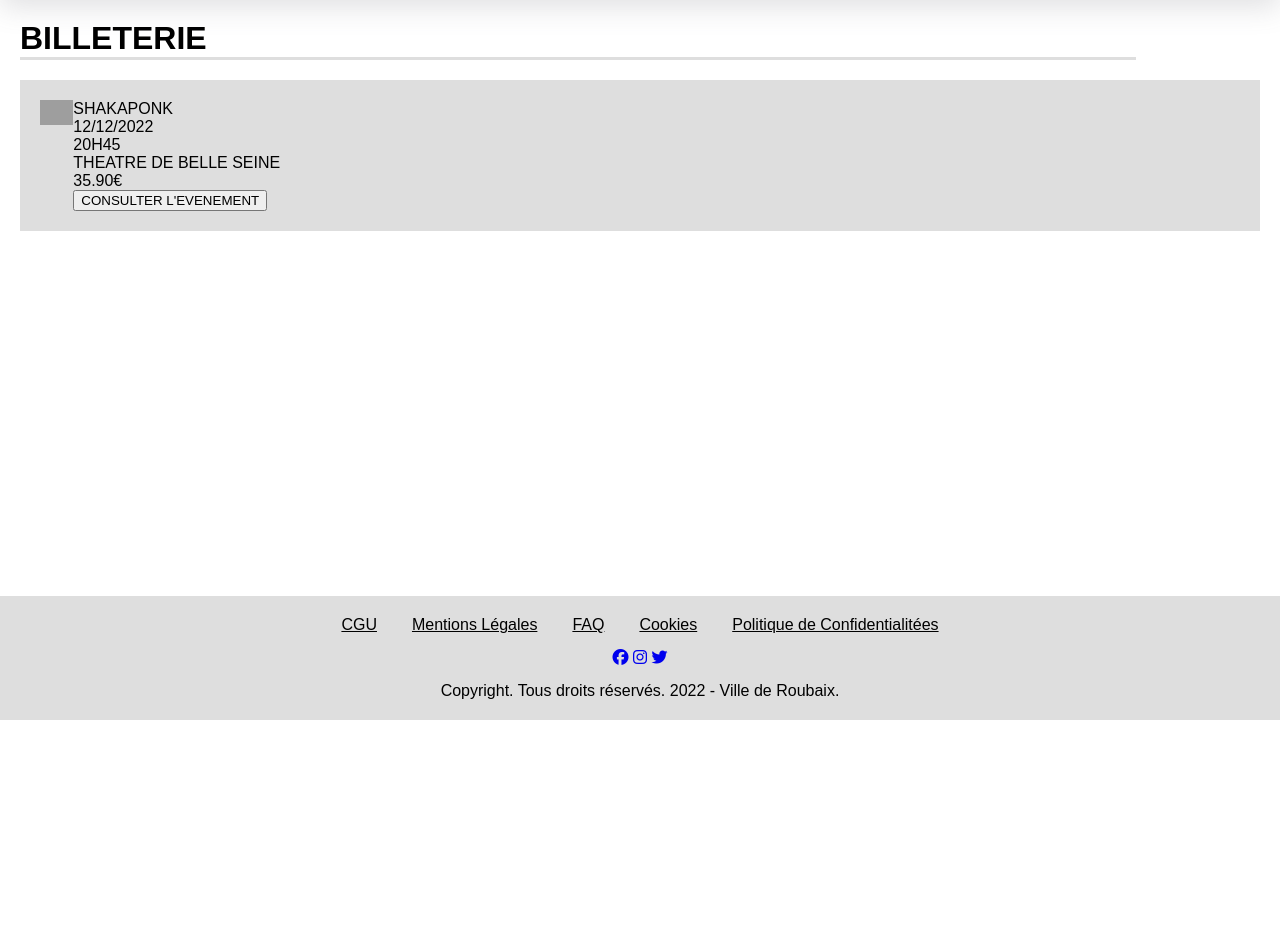
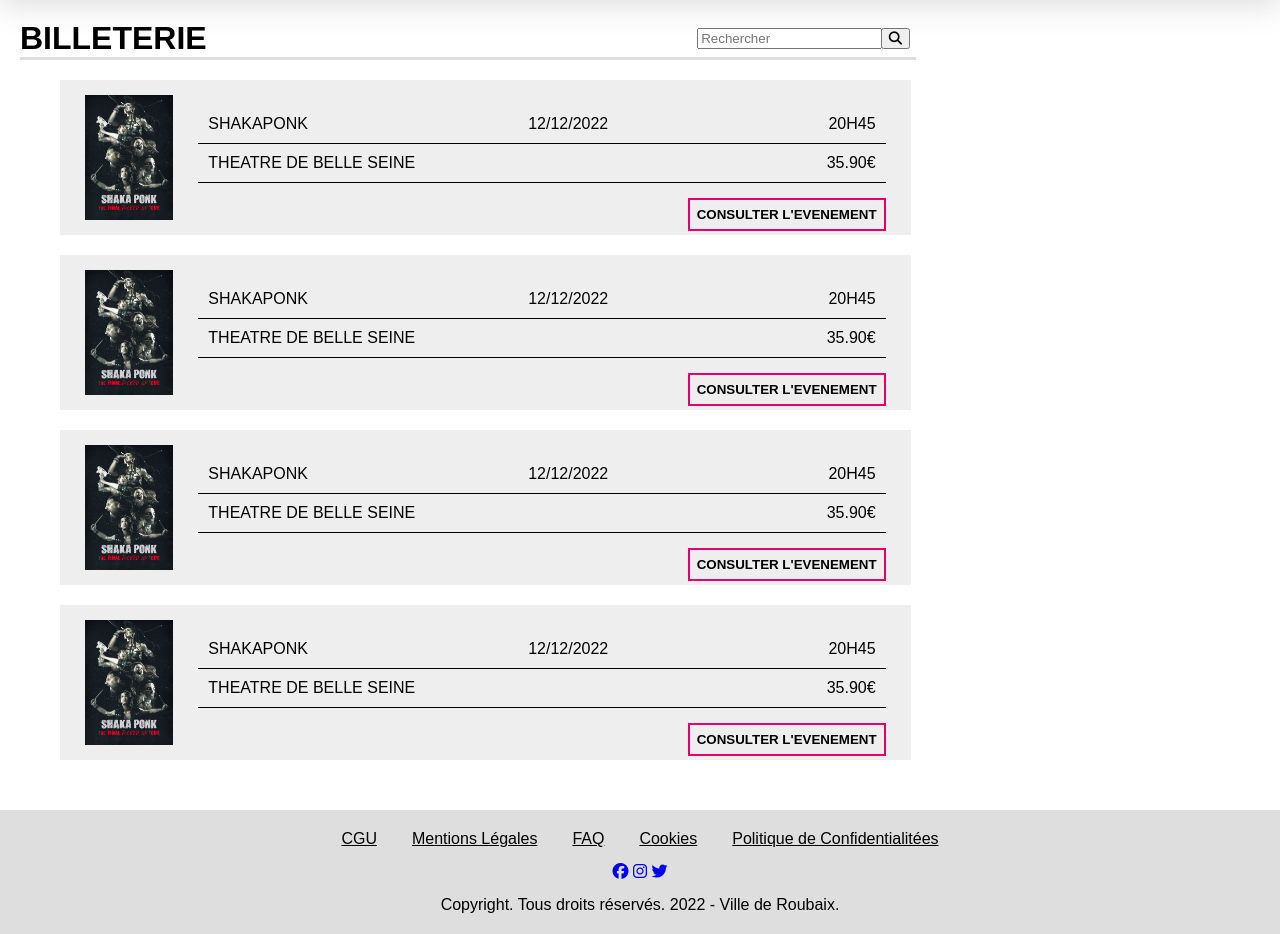
Before and after one commit to jpayet/mmi-sae-301, a Symfony app: template templates/billeterie/index.html.twig in a window 1280 px wide. Shown: the part 80-1014 px from the top of the page. Before the commit the page ends 800 px from the top, so only its background shows below. Run offline with Twig, Linux system fonts and the light colour scheme; the template is opened without the code that fills it, so the values that code supplies are empty; some libraries are stand-ins or nearby versions; grey boxes are pictures that could not be loaded.

Commit message:
style & cart

```diff
--- a/public/css/style.css
+++ b/public/css/style.css
@@ -40,19 +40,31 @@
     margin: 5px;
 }
 
+.entete{
+    margin: 20px;
+    width: 70%;
+}
+.cards{
+    width: 70%;
+}
 main{
     margin: 20px;
-    background-color: #eeeeee;
 }
 
 .entete{
-    margin: 20px;
+    margin-bottom: 20px;
+}
+
+.ln-entete{
+    width: 100%;
+    display: flex;
+    justify-content: space-between;
+    align-items: center;
 }
 
 .trait{
     height: 3px;
     background-color: #dedede;
-    width: 90%;
 }
 
 section{
@@ -72,7 +84,7 @@
     flex-direction: column;
     justify-content: center;
     text-align: center;
-    position: absolute;
+    margin-top: 50px;
     bottom: 0;
 }
 
@@ -91,15 +103,77 @@
 
 /*---- CARD MANIFS ----*/
 .manifs-card{
-    background-color: #dedede;
-    padding: 20px;
+    height: 155px;
+    width: 98% ;
+    background-color: #eeeeee;
+    padding: 25px;
     display: flex;
+    flex-direction: row;
+    gap: 25px;
+    margin: 20px;
+
 }
 
+.affiche{
+    display: flex;
+    justify-content: center;
+    align-items: center;
+    height: 100%;
+}
 .manifs-card img{
-    height: 25px;
+    height: 125px;
+}
+
+.manifs-data{
+    width: 100%;
 }
 
 .card-infos{
+    display: flex;
+    justify-content: space-between;
+    border-bottom: 1px solid #000;
+    padding: 10px;
+}
 
+.card-infos2{
+    display: flex;
+    justify-content: space-between;
+    border-bottom: 1px solid #000;
+    padding: 10px;
 }
+
+.manifs-data button{
+    margin-top: 15px;
+    margin-right: 0;
+    background-color: transparent;
+    border: 2px solid #e3006a;
+    color: #000;
+    padding: 7px;
+    font-weight: 600;
+}
+
+.manifs-data button:hover{
+    border: 1px solid #e3006a;
+    background-color: #e3006a;
+    color: white;
+}
+
+.card-infos-bt{
+    display: flex;
+    justify-content: flex-end;
+    align-items: center;
+}
+
+.searchbar button{
+    position: relative;
+    left: -6px;
+}
+
+.panier table{
+    width: 90%;
+    text-align: center;
+}
+
+tbody{
+    background-color: #eeeeee;
+}
--- a/templates/base.html.twig
+++ b/templates/base.html.twig
@@ -37,12 +37,17 @@
         </header>
 
         <div class="entete">
-            <div>
-            <h1>{% block h1 %}TITRE DE LA PAGE{% endblock %}</h1>
+            <div class="ln-entete">
+                <div>
+                    <h1>{% block h1 %}TITRE DE LA PAGE{% endblock %}</h1>
+                </div>
+                <div>
+                    {% block entete %}{% endblock %}
+                </div>
+            </div>
             <div class="trait"></div>
-            </div>
-            <div>{% block entete %}{% endblock %}</div>
         </div>
+
         <main>
             {% block affichagPrincipale %}{% endblock %}
         </main>
--- a/templates/billeterie/index.html.twig
+++ b/templates/billeterie/index.html.twig
@@ -5,23 +5,83 @@
 {% block h1 %}BILLETERIE{% endblock %}
 
 {% block entete %}
-
+    <form method="" action="">
+        <div class="searchbar">
+            <input type="search" placeholder="Rechercher" id="searchbar" />
+            <button id="loupe" type="submit"><i class="fa-solid fa-magnifying-glass"></i></button>
+        </div>
+    </form>
 {% endblock %}
 
 {% block affichagPrincipale %}
+    <section class="cards">
     <div class="manifs-card">
-        <div class="affiche"><img src="{{ asset('img/shakaponk.img') }}" alt=""></div>
-        <div>
+        <div class="affiche"><img src="{{ asset('img/shakaponk.jpg') }}" alt="affiche"></div>
+        <div class="manifs-data">
             <div class="card-infos">
                 <p>SHAKAPONK</p>
                 <p>12/12/2022</p>
                 <p>20H45</p>
             </div>
-            <div class="infos">
+            <div class="card-infos2">
                 <p>THEATRE DE BELLE SEINE</p>
                 <p>35.90€</p>
             </div>
-            <button>CONSULTER L'EVENEMENT</button>
+            <div class="card-infos-bt">
+                <button>CONSULTER L'EVENEMENT</button>
+            </div>
         </div>
     </div>
+    <div class="manifs-card">
+        <div class="affiche"><img src="{{ asset('img/shakaponk.jpg') }}" alt="affiche"></div>
+        <div class="manifs-data">
+            <div class="card-infos">
+                <p>SHAKAPONK</p>
+                <p>12/12/2022</p>
+                <p>20H45</p>
+            </div>
+            <div class="card-infos2">
+                <p>THEATRE DE BELLE SEINE</p>
+                <p>35.90€</p>
+            </div>
+            <div class="card-infos-bt">
+                <button>CONSULTER L'EVENEMENT</button>
+            </div>
+        </div>
+    </div>
+    <div class="manifs-card">
+        <div class="affiche"><img src="{{ asset('img/shakaponk.jpg') }}" alt="affiche"></div>
+        <div class="manifs-data">
+            <div class="card-infos">
+                <p>SHAKAPONK</p>
+                <p>12/12/2022</p>
+                <p>20H45</p>
+            </div>
+            <div class="card-infos2">
+                <p>THEATRE DE BELLE SEINE</p>
+                <p>35.90€</p>
+            </div>
+            <div class="card-infos-bt">
+                <button>CONSULTER L'EVENEMENT</button>
+            </div>
+        </div>
+    </div>
+    <div class="manifs-card">
+        <div class="affiche"><img src="{{ asset('img/shakaponk.jpg') }}" alt="affiche"></div>
+        <div class="manifs-data">
+            <div class="card-infos">
+                <p>SHAKAPONK</p>
+                <p>12/12/2022</p>
+                <p>20H45</p>
+            </div>
+            <div class="card-infos2">
+                <p>THEATRE DE BELLE SEINE</p>
+                <p>35.90€</p>
+            </div>
+            <div class="card-infos-bt">
+                <button>CONSULTER L'EVENEMENT</button>
+            </div>
+        </div>
+    </div>
+    </section>
 {% endblock %}
```
Also changed, not shown: templates/panier/index.html.twig (+35 -14 lines).
